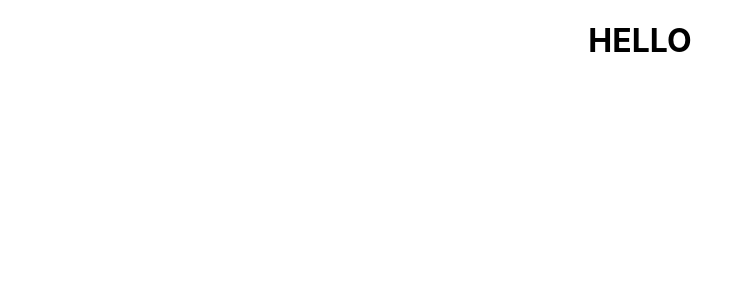
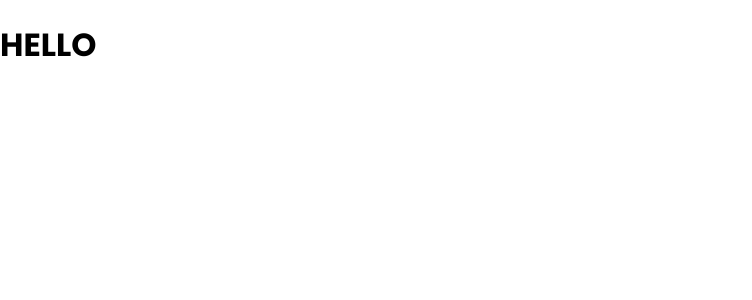
Before and after one commit to jxhnkndl/react-hamburger-menu, a React (Create React App) app: page / in a window 1280 px wide. Shown: the top 300 px of the page, without its empty margins (0-752 px from the left). Built offline with nearby package versions, Linux system fonts and the light colour scheme.

Commit message:
clean up cra file structure and install initial dependencies

```diff
--- a/package.json
+++ b/package.json
@@ -6,9 +6,11 @@
     "@testing-library/jest-dom": "^5.16.4",
     "@testing-library/react": "^11.1.0",
     "@testing-library/user-event": "^13.5.0",
+    "framer-motion": "^3.10.6",
     "react": "^17.0.2",
     "react-dom": "^17.0.2",
     "react-scripts": "^5.0.1",
+    "styled-components": "^5.3.5",
     "web-vitals": "^2.1.4"
   },
   "scripts": {
--- a/src/App.css
+++ /dev/null
@@ -1,38 +0,0 @@
-.App {
-  text-align: center;
-}
-
-.App-logo {
-  height: 40vmin;
-  pointer-events: none;
-}
-
-@media (prefers-reduced-motion: no-preference) {
-  .App-logo {
-    animation: App-logo-spin infinite 20s linear;
-  }
-}
-
-.App-header {
-  background-color: #282c34;
-  min-height: 100vh;
-  display: flex;
-  flex-direction: column;
-  align-items: center;
-  justify-content: center;
-  font-size: calc(10px + 2vmin);
-  color: white;
-}
-
-.App-link {
-  color: #61dafb;
-}
-
-@keyframes App-logo-spin {
-  from {
-    transform: rotate(0deg);
-  }
-  to {
-    transform: rotate(360deg);
-  }
-}
--- a/src/App.js
+++ b/src/App.js
@@ -1,4 +1,4 @@
-import './App.css';
+import React from 'react';
 
 function App() {
   return (
--- a/src/index.css
+++ b/src/index.css
@@ -1,6 +1,24 @@
+/* google fonts */
+@import url("https://fonts.googleapis.com/css2?family=Poppins:wght@400;600;700;900&display=swap");
+
+* {
+  box-sizing: border-box;
+}
+
+html,
+body {
+  width: 100%;
+  height: 100%;
+}
+
+#root {
+  width: 100%;
+  height: 100%;
+}
+
 body {
   margin: 0;
-  font-family: -apple-system, BlinkMacSystemFont, 'Segoe UI', 'Roboto', 'Oxygen',
+  font-family: "Poppins", -apple-system, BlinkMacSystemFont, 'Segoe UI', 'Roboto', 'Oxygen',
     'Ubuntu', 'Cantarell', 'Fira Sans', 'Droid Sans', 'Helvetica Neue',
     sans-serif;
   -webkit-font-smoothing: antialiased;
```
Also changed, not shown: 1 other file (tests, documents, lock files or other folders).
